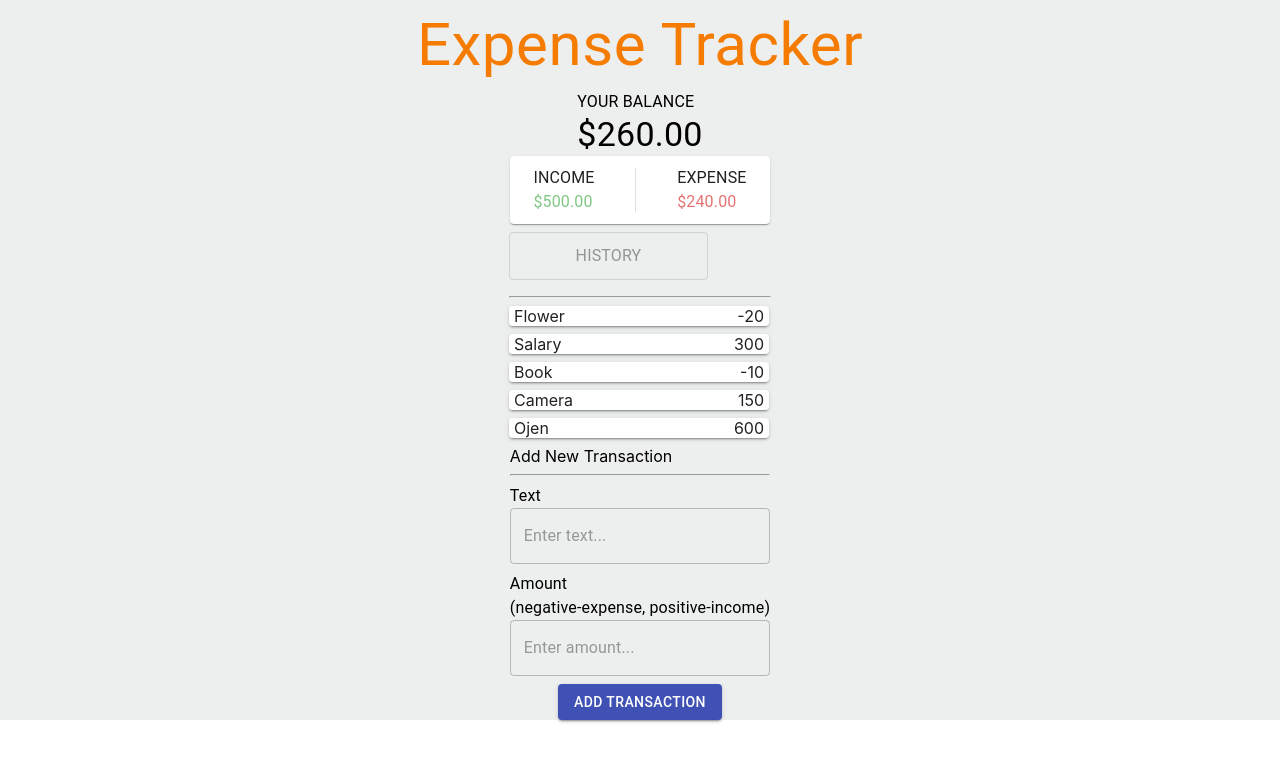
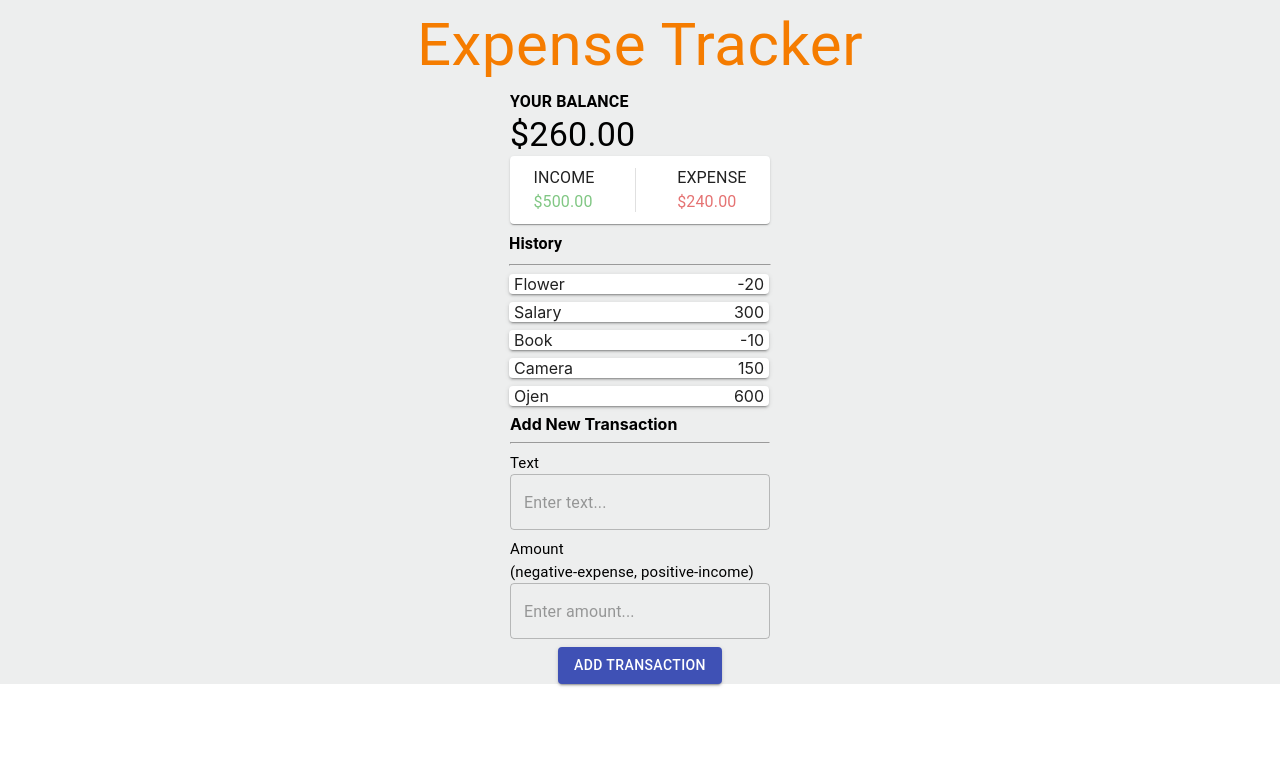
Before and after one commit to agborojenjr/ExpenseTracker, a React (Create React App) app: page / in a window 1280 px wide. Shown: the top 762 px of the page. Built offline with nearby package versions, Linux system fonts and the light colour scheme.

Commit message:
Balance Align Left

```diff
--- a/src/Components/AddTransaction.js
+++ b/src/Components/AddTransaction.js
@@ -9,23 +9,25 @@ import Box from '@material-ui/core/Box';
 export const AddTransaction = () => {
     return (
       <form
-        // style={{
-        //   display: "flex",
-        //   alignItems: "center",
-        //   flexDirection: "column",
-        // }}
+        style={{
+          // display: "flex",
+          // alignItems: "center",
+          // flexDirection: "column",
+          width:260
+        }}
       >
         <div
           style={{
             display: 'flex',
             flexDirection: "column",
+            fontWeight: 'bold',
           }}
         >
           Add New Transaction
         </div>
         <hr />
         <div>
-          <Typography>Text</Typography>
+          <Typography style={{ fontSize: 15 }}>Text</Typography>
           <TextField
             id="outlined-full-width"
             style={{ marginBottom: 8 }}
@@ -39,7 +41,7 @@ export const AddTransaction = () => {
           />
         </div>
         <div>
-          <Typography>
+          <Typography style={{ fontSize: 15 }}>
             Amount
             <br />
             (negative-expense, positive-income)
--- a/src/Components/Balance.js
+++ b/src/Components/Balance.js
@@ -3,13 +3,9 @@ import Typography from '@material-ui/core/Typography';
 
 export const Balance = () => {
     return (
-        <Typography component='div' >
-            <Typography>
-                YOUR BALANCE
-            </Typography>
-            <Typography variant='h4'>
-                $260.00
-            </Typography>
-        </Typography>
-    )
+      <div style={{ display:'flex', width:150, flexWrap:'wrap', marginLeft: -110 }}>
+          <Typography style={{ fontWeight: "bold" }}>YOUR BALANCE</Typography>
+          <Typography variant="h4">$260.00</Typography>
+      </div>
+    );
 }
--- a/src/Components/Transactions.js
+++ b/src/Components/Transactions.js
@@ -2,7 +2,6 @@ import React from 'react';
 import { makeStyles } from '@material-ui/core/styles';
 import Typography from '@material-ui/core/Typography';
 import { Box, Paper } from '@material-ui/core';
-import ToggleButton from '@material-ui/lab/ToggleButton';
 
 const initialState = {
   transactions: [
@@ -45,9 +44,7 @@ export const Transactions = () => {
 
     return (
       <form className={classes.root} noValidate autoComplete="off">
-        <ToggleButton value="bold">
-          <Typography>History</Typography>
-        </ToggleButton>
+          <Typography style={{ fontWeight: 'bold' }}>History</Typography>
         <hr style={{ width:260 }} />
         {payment}
       </form>
```
Also changed, not shown: 1 other file (tests, documents, lock files or other folders).
